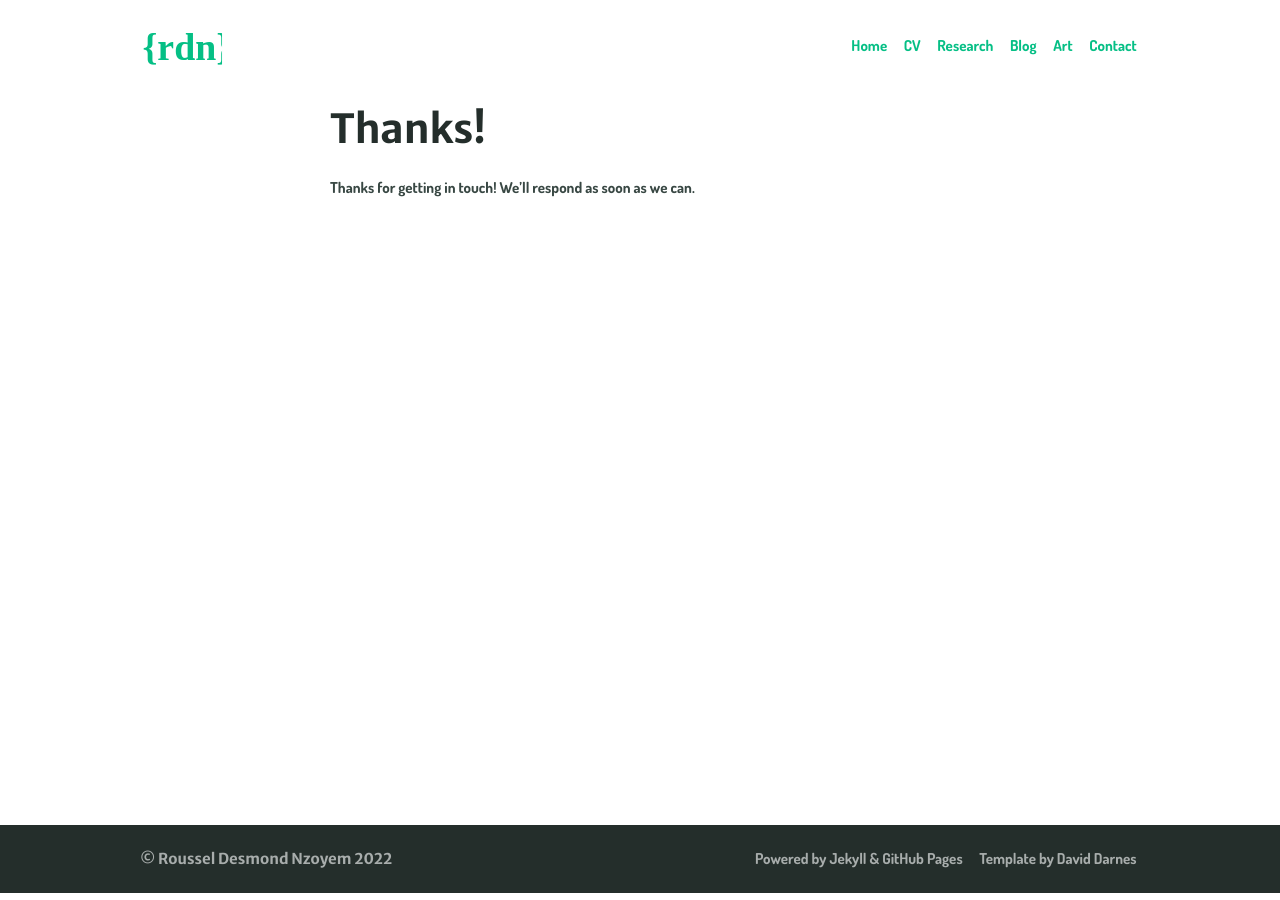
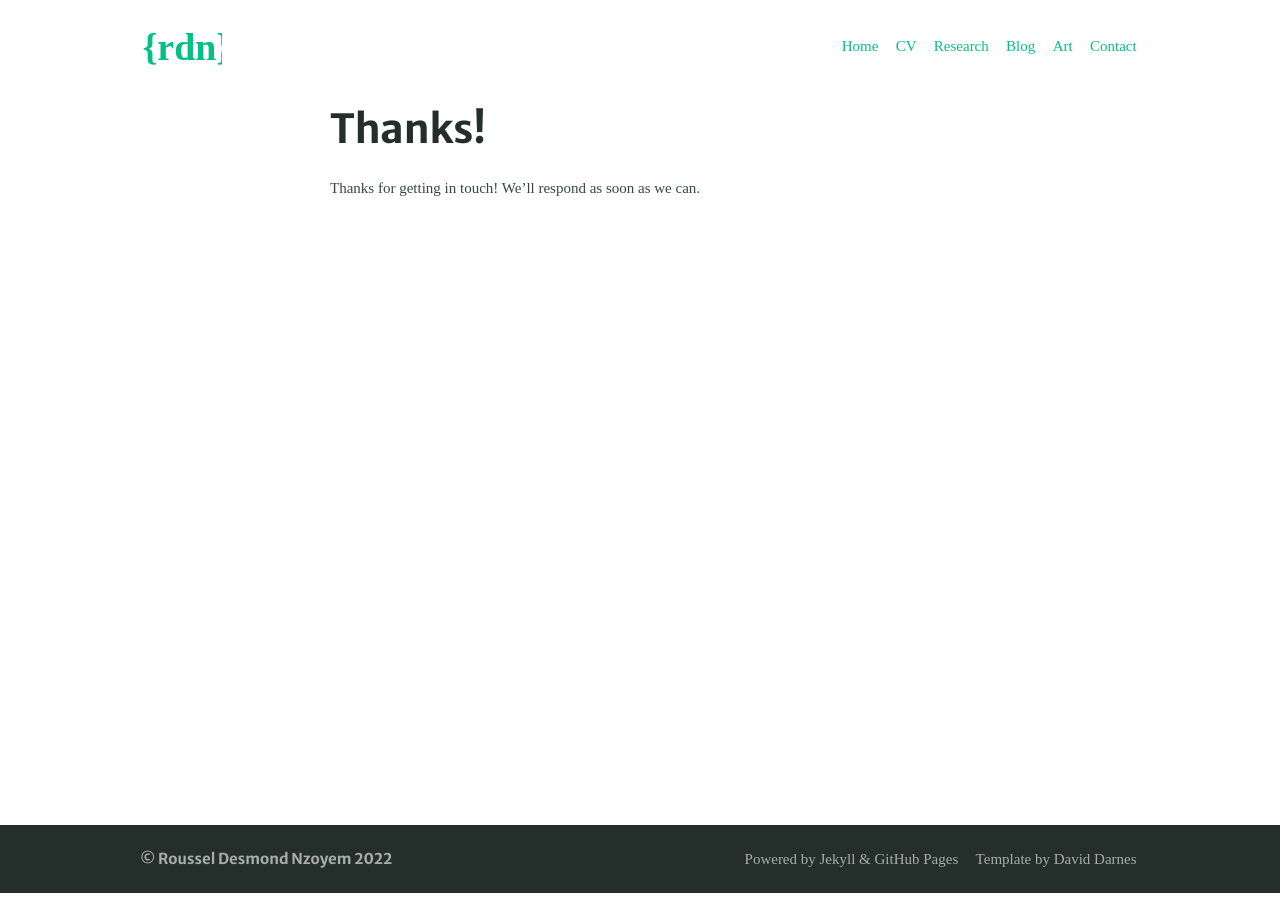
Before and after one commit to ddrous/desmond-rn.github.io, a Jekyll site: the page built from thanks.md, in a window 1280 px wide. Built offline with Jekyll 4.4.1, drawn with Linux system fonts in a browser that asks for light colours.

Commit message:
Changed font to Athiti

```diff
--- a/_config.yml
+++ b/_config.yml
@@ -164,5 +164,6 @@
   preconnect_urls:
     - https://fonts.gstatic.com
   font_urls:
-    - https://fonts.googleapis.com/css2?family=Dosis:wght@450;700&display=swap
+    - https://fonts.googleapis.com/css2?family=Athiti:wght@400;700&display=swap
+    # - https://fonts.googleapis.com/css2?family=Dosis:wght@450;700&display=swap
     - https://fonts.googleapis.com/css2?family=Merriweather+Sans:wght@450;700&display=swap
```
